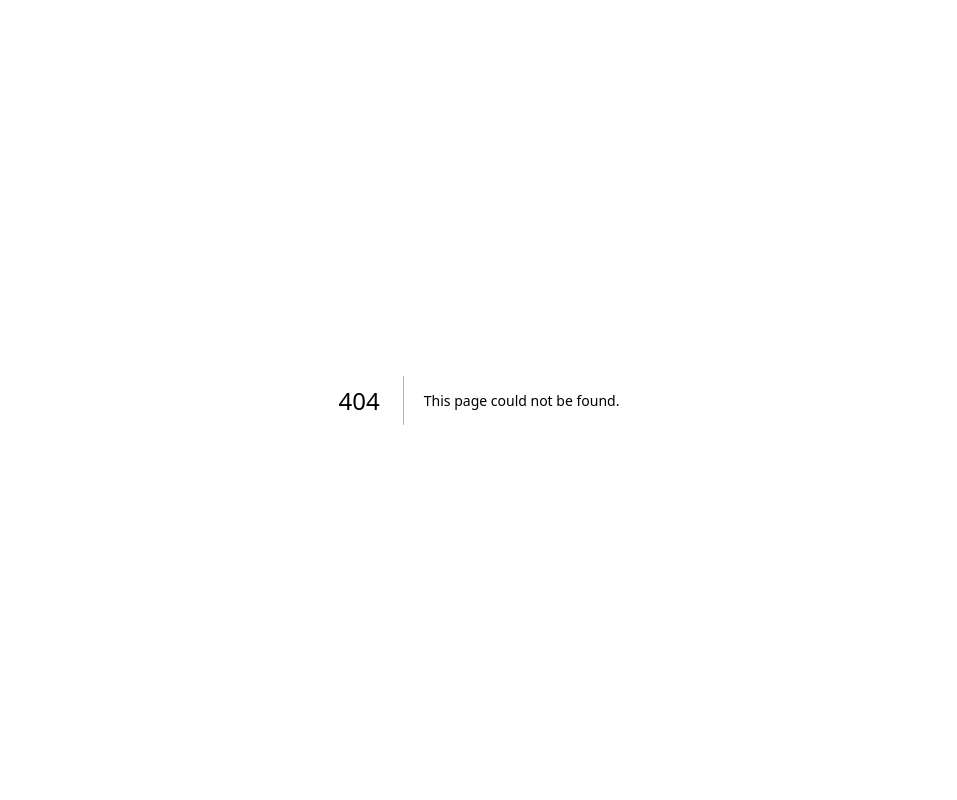
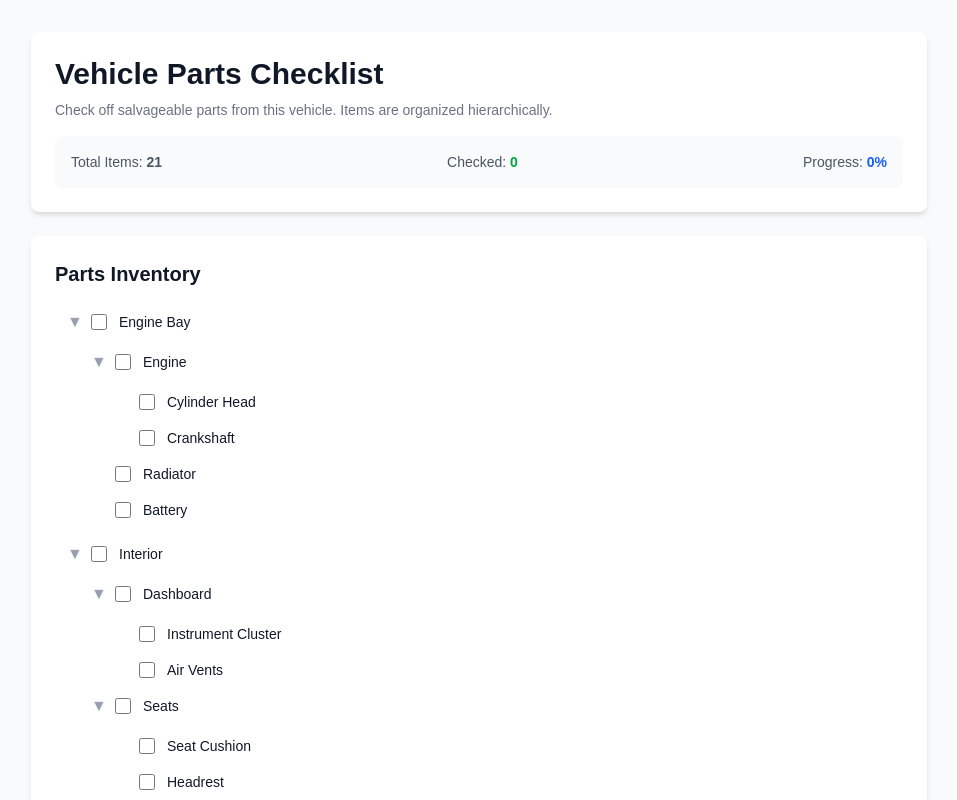
Before and after one commit to VoxelFS/partly-hackthon, a Next.js app: page /1 in a window 1280 px wide. Before the commit this address had no page. Shown: the top 800 px of the page, without its empty margins (161-1118 px from the left). Built offline with nearby package versions, Linux system fonts and the light colour scheme.

Commit message:
Make simple checklist

```diff
--- /dev/null
+++ b/src/app/[vehicleId]/page.tsx
@@ -0,0 +1,253 @@
+'use client';
+
+import { useState, useEffect } from 'react';
+
+interface Part {
+  name: string;
+  image: string;
+  parts: Part[];
+}
+
+interface PartWithCheckState extends Part {
+  id: string;
+  isChecked: boolean;
+  parts: PartWithCheckState[];
+}
+
+// Recursively add IDs and checkbox state to parts
+const addIdsAndCheckState = (parts: Part[], parentId = ''): PartWithCheckState[] => {
+  return parts.map((part, index) => {
+    const id = parentId ? `${parentId}-${index}` : `${index}`;
+    return {
+      ...part,
+      id,
+      isChecked: false,
+      parts: addIdsAndCheckState(part.parts, id)
+    };
+  });
+};
+
+export default function NestedChecklistPage() {
+  const [parts, setParts] = useState<PartWithCheckState[]>([]);
+  const [loading, setLoading] = useState(true);
+
+  useEffect(() => {
+    const loadData = async () => {
+      try {
+        setLoading(true);
+        const response = await fetch('/cleaned_data.json');
+        const data: Part[] = await response.json();
+
+        // Add unique IDs and checkbox state to each part
+        const partsWithState = addIdsAndCheckState(data);
+        setParts(partsWithState);
+      } catch (error) {
+        console.error('Failed to load data:', error);
+      } finally {
+        setLoading(false);
+      }
+    };
+
+    loadData();
+  }, []);
+
+  // Handle checkbox toggle
+  const handleToggle = (targetId: string) => {
+    const togglePartRecursively = (parts: PartWithCheckState[]): PartWithCheckState[] => {
+      return parts.map(part => {
+        if (part.id === targetId) {
+          const newCheckedState = !part.isChecked;
+          return {
+            ...part,
+            isChecked: newCheckedState,
+            parts: setAllChildrenState(part.parts, newCheckedState)
+          };
+        }
+        return {
+          ...part,
+          parts: togglePartRecursively(part.parts)
+        };
+      });
+    };
+
+    setParts(prevParts => togglePartRecursively(prevParts));
+  };
+
+  // Set all children to the same state as parent
+  const setAllChildrenState = (parts: PartWithCheckState[], state: boolean): PartWithCheckState[] => {
+    return parts.map(part => ({
+      ...part,
+      isChecked: state,
+      parts: setAllChildrenState(part.parts, state)
+    }));
+  };
+
+  // Count total checked items
+  const countCheckedItems = (parts: PartWithCheckState[]): number => {
+    return parts.reduce((count, part) => {
+      const currentCount = part.isChecked ? 1 : 0;
+      const childCount = countCheckedItems(part.parts);
+      return count + currentCount + childCount;
+    }, 0);
+  };
+
+  // Count total items
+  const countTotalItems = (parts: PartWithCheckState[]): number => {
+    return parts.reduce((count, part) => {
+      const childCount = countTotalItems(part.parts);
+      return count + 1 + childCount;
+    }, 0);
+  };
+
+  if (loading) {
+    return (
+      <div className="flex justify-center items-center min-h-screen">
+        <div className="text-center">
+          <div className="mx-auto border-b-2 border-blue-600 rounded-full w-32 h-32 animate-spin"></div>
+          <p className="mt-4 text-gray-600 text-lg">Loading vehicle parts...</p>
+        </div>
+      </div>
+    );
+  }
+
+  const totalItems = countTotalItems(parts);
+  const checkedItems = countCheckedItems(parts);
+
+  return (
+    <div className="bg-gray-50 p-4 sm:p-6 lg:p-8 min-h-screen">
+      <div className="mx-auto max-w-4xl">
+        {/* Header */}
+        <div className="bg-white shadow-md mb-6 p-6 rounded-lg">
+          <h1 className="mb-2 font-bold text-gray-900 text-3xl">
+            Vehicle Parts Checklist
+          </h1>
+          <p className="mb-4 text-gray-500 text-sm">
+            Check off salvageable parts from this vehicle. Items are organized hierarchically.
+          </p>
+
+          {/* Summary */}
+          <div className="bg-gray-50 p-4 rounded-lg">
+            <div className="flex justify-between items-center text-sm">
+              <span className="text-gray-600">
+                Total Items: <span className="font-semibold">{totalItems}</span>
+              </span>
+              <span className="text-gray-600">
+                Checked: <span className="font-semibold text-green-600">{checkedItems}</span>
+              </span>
+              <span className="text-gray-600">
+                Progress: <span className="font-semibold text-blue-600">
+                  {totalItems > 0 ? Math.round((checkedItems / totalItems) * 100) : 0}%
+                </span>
+              </span>
+            </div>
+          </div>
+        </div>
+
+        {/* Nested Checklist */}
+        <div className="bg-white shadow-md p-6 rounded-lg">
+          <h2 className="mb-4 font-semibold text-gray-900 text-xl">Parts Inventory</h2>
+
+          {parts.length === 0 ? (
+            <div className="p-8 text-gray-500 text-center">
+              No parts data available.
+            </div>
+          ) : (
+            <div className="space-y-2">
+              {parts.map((part) => (
+                <NestedChecklistItem
+                  key={part.id}
+                  part={part}
+                  onToggle={handleToggle}
+                  level={0}
+                />
+              ))}
+            </div>
+          )}
+        </div>
+      </div>
+    </div>
+  );
+}
+
+// Recursive component for nested checklist items
+function NestedChecklistItem({
+  part,
+  onToggle,
+  level
+}: {
+  part: PartWithCheckState;
+  onToggle: (id: string) => void;
+  level: number;
+}) {
+  const [isExpanded, setIsExpanded] = useState(true);
+  const hasChildren = part.parts && part.parts.length > 0;
+
+  // Calculate indentation based on nesting level
+  const paddingLeft = level * 24;
+
+  return (
+    <div className="select-none">
+      <div
+        className={`flex items-center py-2 px-3 rounded-lg hover:bg-gray-50 transition-colors ${
+          part.isChecked ? 'bg-green-50' : ''
+        }`}
+        style={{ paddingLeft: paddingLeft + 12 }}
+      >
+        {/* Expand/Collapse Button */}
+        {hasChildren && (
+          <button
+            onClick={() => setIsExpanded(!isExpanded)}
+            className="flex justify-center items-center mr-2 w-4 h-4 text-gray-400 hover:text-gray-600"
+          >
+            {isExpanded ? '▼' : '▶'}
+          </button>
+        )}
+
+        {/* Spacer for items without children */}
+        {!hasChildren && <div className="w-6" />}
+
+        {/* Checkbox */}
+        <input
+          type="checkbox"
+          id={part.id}
+          checked={part.isChecked}
+          onChange={() => onToggle(part.id)}
+          className="mr-3 border-gray-300 rounded focus:ring-green-500 w-4 h-4 text-green-600"
+        />
+
+        {/* Part Name */}
+        <label
+          htmlFor={part.id}
+          className={`flex-1 cursor-pointer text-sm font-medium ${
+            part.isChecked
+              ? 'text-green-800 line-through'
+              : 'text-gray-900'
+          }`}
+        >
+          {part.name}
+        </label>
+
+        {/* Status Badge */}
+        {part.isChecked && (
+          <span className="inline-flex items-center bg-green-100 ml-2 px-2 py-0.5 rounded font-medium text-green-800 text-xs">
+            ✓
+          </span>
+        )}
+      </div>
+
+      {/* Nested Children */}
+      {hasChildren && isExpanded && (
+        <div className="mt-1">
+          {part.parts.map((childPart) => (
+            <NestedChecklistItem
+              key={childPart.id}
+              part={childPart}
+              onToggle={onToggle}
+              level={level + 1}
+            />
+          ))}
+        </div>
+      )}
+    </div>
+  );
+}
--- a/src/app/page.tsx
+++ b/src/app/page.tsx
@@ -1,18 +1,14 @@
 import Image from "next/image";
-import {getParts} from "@/actions/getParts";
+import Link from "next/link";
 import {getVehicle} from "@/actions/getVehicle";
 
 export default async function Home() {
   const data = await getVehicle("KNW86");
   console.log(data);
 
-  const parts = await getParts(data.id);
-  console.log(parts);
-
-
   return (
-    <div className="font-sans grid grid-rows-[20px_1fr_20px] items-center justify-items-center min-h-screen p-8 pb-20 gap-16 sm:p-20">
-      <main className="flex flex-col gap-[32px] row-start-2 items-center sm:items-start">
+    <div className="justify-items-center items-center gap-16 grid grid-rows-[20px_1fr_20px] p-8 sm:p-20 pb-20 min-h-screen font-sans">
+      <main className="flex flex-col items-center sm:items-start gap-[32px] row-start-2">
         <Image
           className="dark:invert"
           src="/next.svg"
@@ -21,10 +17,23 @@ export default async function Home() {
           height={38}
           priority
         />
-        <ol className="font-mono list-inside list-decimal text-sm/6 text-center sm:text-left">
+
+        <div className="bg-blue-50 p-6 border border-blue-200 rounded-lg w-full max-w-md">
+          <h2 className="mb-2 font-semibold text-blue-900 text-lg">Vehicle Parts Checklist</h2>
+          <p className="mb-4 text-blue-700 text-sm">
+            Access the parts checklist for vehicle dismantling and salvage assessment.
+          </p>
+          <Link
+            href="/KNW86"
+            className="inline-block bg-blue-600 hover:bg-blue-700 px-4 py-2 rounded-lg text-white transition-colors"
+          >
+            View Parts Checklist →
+          </Link>
+        </div>
+        <ol className="font-mono text-sm/6 sm:text-left text-center list-decimal list-inside">
           <li className="mb-2 tracking-[-.01em]">
             Get started by editing{" "}
-            <code className="bg-black/[.05] dark:bg-white/[.06] font-mono font-semibold px-1 py-0.5 rounded">
+            <code className="bg-black/[.05] dark:bg-white/[.06] px-1 py-0.5 rounded font-mono font-semibold">
               src/app/page.tsx
             </code>
             .
@@ -34,9 +43,9 @@ export default async function Home() {
           </li>
         </ol>
 
-        <div className="flex gap-4 items-center flex-col sm:flex-row">
+        <div className="flex sm:flex-row flex-col items-center gap-4">
           <a
-            className="rounded-full border border-solid border-transparent transition-colors flex items-center justify-center bg-foreground text-background gap-2 hover:bg-[#383838] dark:hover:bg-[#ccc] font-medium text-sm sm:text-base h-10 sm:h-12 px-4 sm:px-5 sm:w-auto"
+            className="flex justify-center items-center gap-2 bg-foreground hover:bg-[#383838] dark:hover:bg-[#ccc] px-4 sm:px-5 border border-transparent border-solid rounded-full sm:w-auto h-10 sm:h-12 font-medium text-background text-sm sm:text-base transition-colors"
             href="https://vercel.com/new?utm_source=create-next-app&utm_medium=appdir-template-tw&utm_campaign=create-next-app"
             target="_blank"
             rel="noopener noreferrer"
@@ -51,7 +60,7 @@ export default async function Home() {
             Deploy now
           </a>
           <a
-            className="rounded-full border border-solid border-black/[.08] dark:border-white/[.145] transition-colors flex items-center justify-center hover:bg-[#f2f2f2] dark:hover:bg-[#1a1a1a] hover:border-transparent font-medium text-sm sm:text-base h-10 sm:h-12 px-4 sm:px-5 w-full sm:w-auto md:w-[158px]"
+            className="flex justify-center items-center hover:bg-[#f2f2f2] dark:hover:bg-[#1a1a1a] px-4 sm:px-5 border dark:border-white/[.145] hover:border-transparent border-black/[.08] border-solid rounded-full w-full sm:w-auto md:w-[158px] h-10 sm:h-12 font-medium text-sm sm:text-base transition-colors"
             href="https://nextjs.org/docs?utm_source=create-next-app&utm_medium=appdir-template-tw&utm_campaign=create-next-app"
             target="_blank"
             rel="noopener noreferrer"
@@ -60,7 +69,7 @@ export default async function Home() {
           </a>
         </div>
       </main>
-      <footer className="row-start-3 flex gap-[24px] flex-wrap items-center justify-center">
+      <footer className="flex flex-wrap justify-center items-center gap-[24px] row-start-3">
         <a
           className="flex items-center gap-2 hover:underline hover:underline-offset-4"
           href="https://nextjs.org/learn?utm_source=create-next-app&utm_medium=appdir-template-tw&utm_campaign=create-next-app"
```
